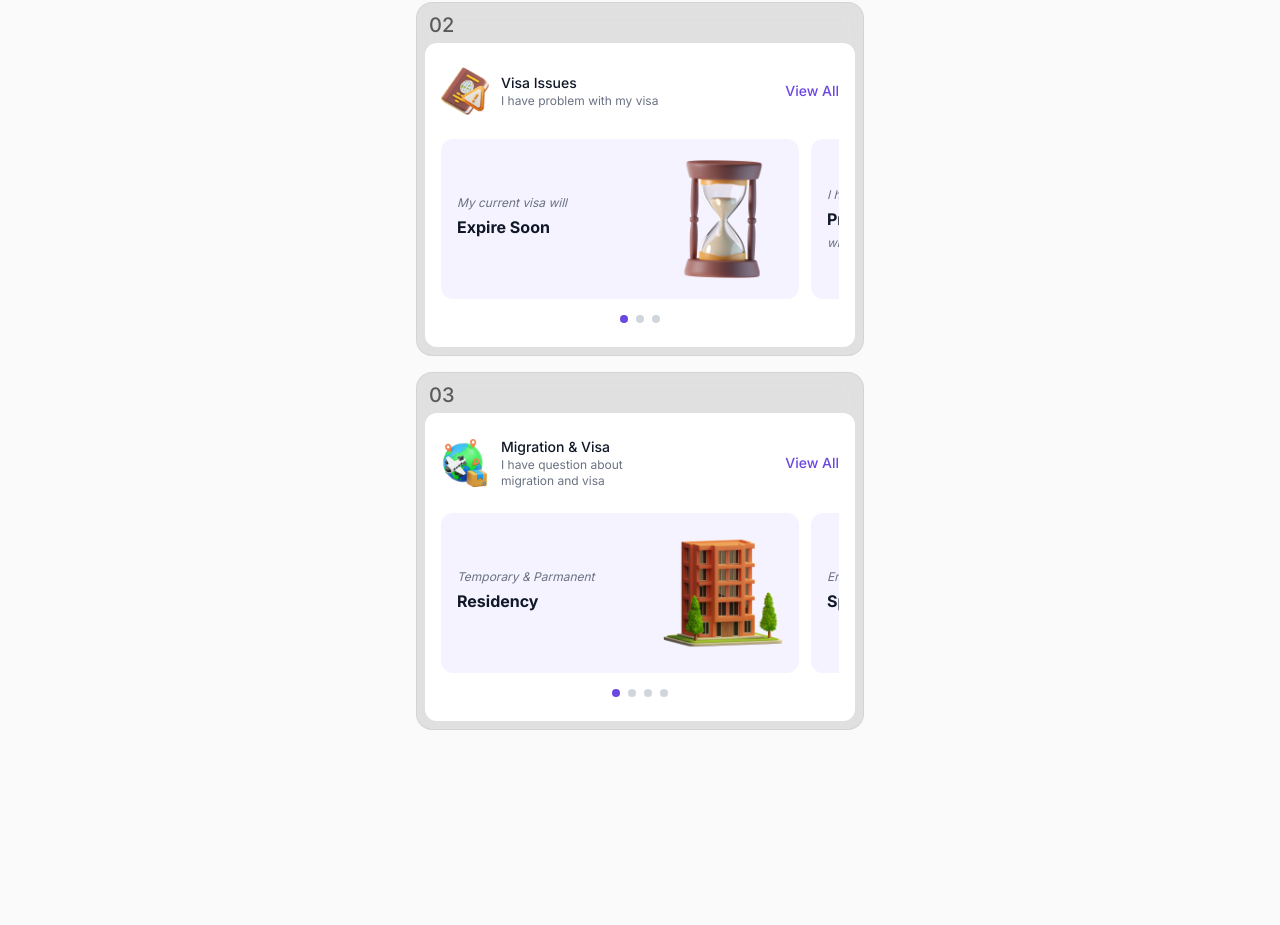
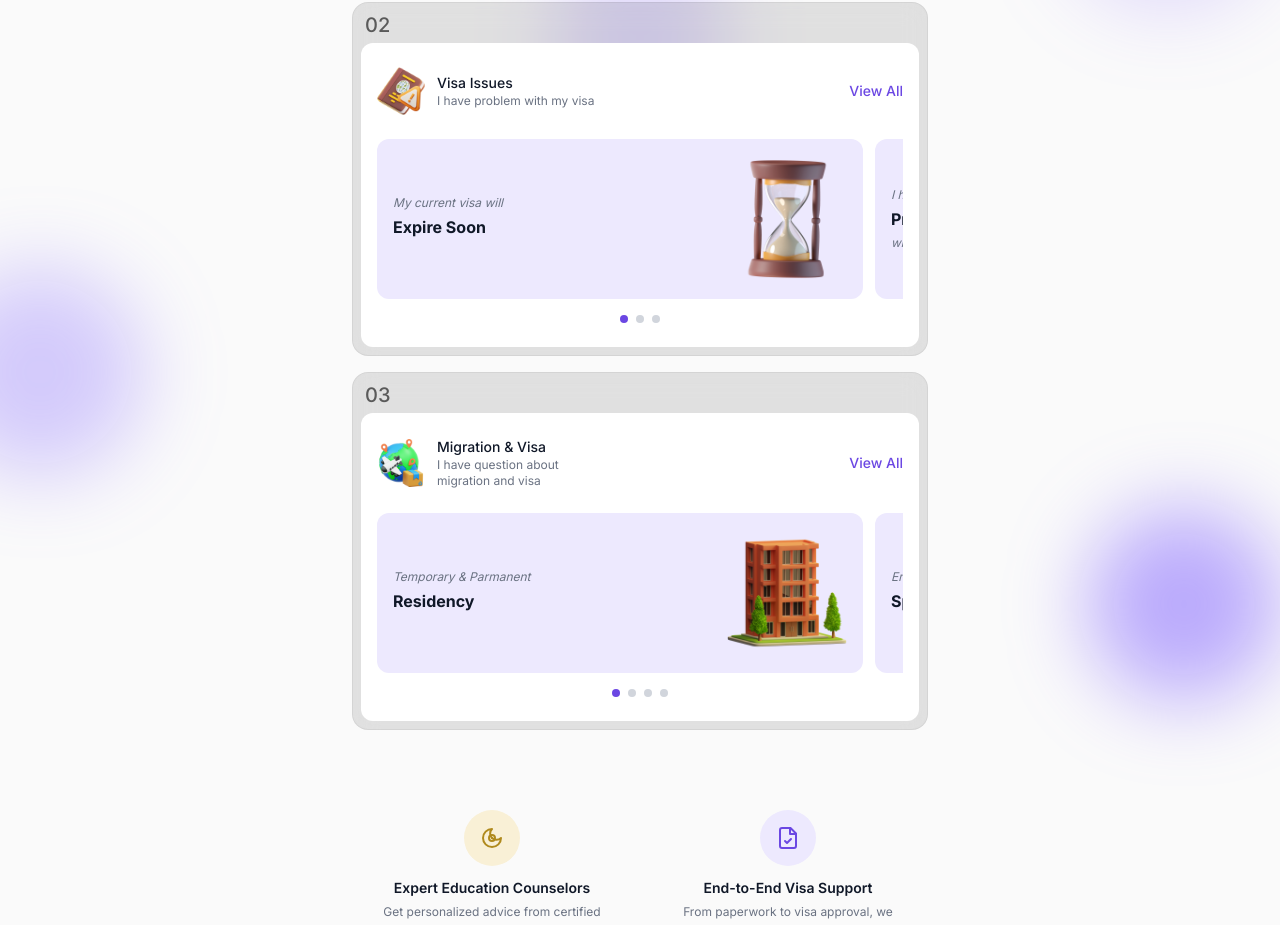
Before and after one commit to me-yeasin/study-aboard, a Next.js app: page / in a window 1280 px wide. Shown: the part 980-1905 px from the top of the page. Before the commit the page ends 1710 px from the top, so only its background shows below. Built offline with nearby package versions, Linux system fonts and the light colour scheme.

Commit message:
complete the second section

```diff
--- a/app/components/ui/category-slider.tsx
+++ b/app/components/ui/category-slider.tsx
@@ -115,7 +115,7 @@
               data-index={index}
               className="slider-card shrink-0 w-[calc(100%-2rem)] snap-start"
             >
-              <div className="bg-primary-50 rounded-xl h-40 w-full p-4 flex items-center justify-between">
+              <div className="bg-primary-100 rounded-xl h-40 w-full p-4 flex items-center justify-between">
                 <div className="flex flex-col gap-1 font-sans text-base">
                   <span className="text-gray-500 italic text-xs">
                     {card.prefix}
--- a/app/page.tsx
+++ b/app/page.tsx
@@ -62,8 +62,21 @@
         </div>
       </section>
 
-      <section className="relative -mt-48 z-20 px-4">
-        <div className="flex flex-col gap-4 max-w-md mx-auto">
+      <section className="relative -mt-48 z-20 px-4 overflow-visible">
+        {/* Decorative Background Circles */}
+        <div className="absolute inset-0 overflow-visible pointer-events-none">
+          {/* Circle #1 - Left */}
+          <div className="absolute -left-20 top-0 w-48 h-48 rounded-full bg-primary-500/20 blur-2xl" />
+          {/* Circle #2 - Right */}
+          <div className="absolute right-0 top-40 w-56 h-56 rounded-full bg-primary-500/20 blur-2xl" />
+          {/* Circle #3 - Center */}
+          <div className="absolute left-1/2 -translate-x-1/2 top-80 w-44 h-44 rounded-full bg-primary-500/20 blur-2xl" />
+          {/* Circle #4 - Left (lower) */}
+          <div className="absolute -left-16 top-160 w-52 h-52 rounded-full bg-primary-500/30 blur-2xl" />
+          {/* Circle #5 - Right (lower) */}
+          <div className="absolute right-0 top-220 w-48 h-48 rounded-full bg-primary-500/50 blur-2xl" />
+        </div>
+        <div className="relative z-10 flex flex-col gap-4 max-w-xl mx-auto">
         <CategorySlider
           sectionNumber="01"
           sectionNumberColor="text-white/70"
@@ -162,6 +175,62 @@
             },
           ]}
         />
+
+        {/* Feature Benefits Section */}
+        <div className="mt-12 grid grid-cols-2 gap-4">
+          {/* Feature 1 - Expert Education Counselors */}
+          <div className="flex flex-col items-center text-center p-4">
+            <div className="w-14 h-14 rounded-full bg-secondary-100 flex items-center justify-center mb-3">
+              <svg xmlns="http://www.w3.org/2000/svg" width="24" height="24" viewBox="0 0 24 24" fill="none" stroke="currentColor" strokeWidth="2" strokeLinecap="round" strokeLinejoin="round" className="text-secondary-600">
+                <path d="M12 3a6 6 0 0 0 9 9 9 9 0 1 1-9-9Z"/>
+                <circle cx="12" cy="12" r="3"/>
+                <path d="M12 12v.01"/>
+              </svg>
+            </div>
+            <h3 className="font-sans text-sm font-semibold text-gray-900 mb-1">Expert Education Counselors</h3>
+            <p className="font-sans text-xs text-gray-500 leading-relaxed">Get personalized advice from certified education consultants.</p>
+          </div>
+
+          {/* Feature 2 - End-to-End Visa Support */}
+          <div className="flex flex-col items-center text-center p-4">
+            <div className="w-14 h-14 rounded-full bg-primary-100 flex items-center justify-center mb-3">
+              <svg xmlns="http://www.w3.org/2000/svg" width="24" height="24" viewBox="0 0 24 24" fill="none" stroke="currentColor" strokeWidth="2" strokeLinecap="round" strokeLinejoin="round" className="text-primary-600">
+                <path d="M14.5 2H6a2 2 0 0 0-2 2v16a2 2 0 0 0 2 2h12a2 2 0 0 0 2-2V7.5L14.5 2z"/>
+                <polyline points="14 2 14 8 20 8"/>
+                <path d="M9 15l2 2 4-4"/>
+              </svg>
+            </div>
+            <h3 className="font-sans text-sm font-semibold text-gray-900 mb-1">End-to-End Visa Support</h3>
+            <p className="font-sans text-xs text-gray-500 leading-relaxed">From paperwork to visa approval, we handle the entire process seamlessly.</p>
+          </div>
+
+          {/* Feature 3 - Partnerships with Top Institutions */}
+          <div className="flex flex-col items-center text-center p-4">
+            <div className="w-14 h-14 rounded-full bg-tertiary-100 flex items-center justify-center mb-3">
+              <svg xmlns="http://www.w3.org/2000/svg" width="24" height="24" viewBox="0 0 24 24" fill="none" stroke="currentColor" strokeWidth="2" strokeLinecap="round" strokeLinejoin="round" className="text-tertiary-600">
+                <path d="m4 6 8-4 8 4"/>
+                <path d="m18 10 4 2v8a2 2 0 0 1-2 2H4a2 2 0 0 1-2-2v-8l4-2"/>
+                <path d="M14 22v-4a2 2 0 0 0-2-2v0a2 2 0 0 0-2 2v4"/>
+                <path d="M18 5v17"/>
+                <path d="M6 5v17"/>
+                <circle cx="12" cy="9" r="2"/>
+              </svg>
+            </div>
+            <h3 className="font-sans text-sm font-semibold text-gray-900 mb-1">Partnerships with Top Institutions</h3>
+            <p className="font-sans text-xs text-gray-500 leading-relaxed">We're Proudly connected with leading Australian universities and College.</p>
+          </div>
+
+          {/* Feature 4 - Lifetime Assistance */}
+          <div className="flex flex-col items-center text-center p-4">
+            <div className="w-14 h-14 rounded-full bg-accent-100 flex items-center justify-center mb-3">
+              <svg xmlns="http://www.w3.org/2000/svg" width="24" height="24" viewBox="0 0 24 24" fill="none" stroke="currentColor" strokeWidth="2" strokeLinecap="round" strokeLinejoin="round" className="text-accent-600">
+                <path d="M19 14c1.49-1.46 3-3.21 3-5.5A5.5 5.5 0 0 0 16.5 3c-1.76 0-3 .5-4.5 2-1.5-1.5-2.74-2-4.5-2A5.5 5.5 0 0 0 2 8.5c0 2.3 1.5 4.05 3 5.5l7 7Z"/>
+              </svg>
+            </div>
+            <h3 className="font-sans text-sm font-semibold text-gray-900 mb-1">Lifetime Assistance</h3>
+            <p className="font-sans text-xs text-gray-500 leading-relaxed">Our support doesn't end after enrollment. We continue to guide you.</p>
+          </div>
+        </div>
         </div>
       </section>
     </>
```
